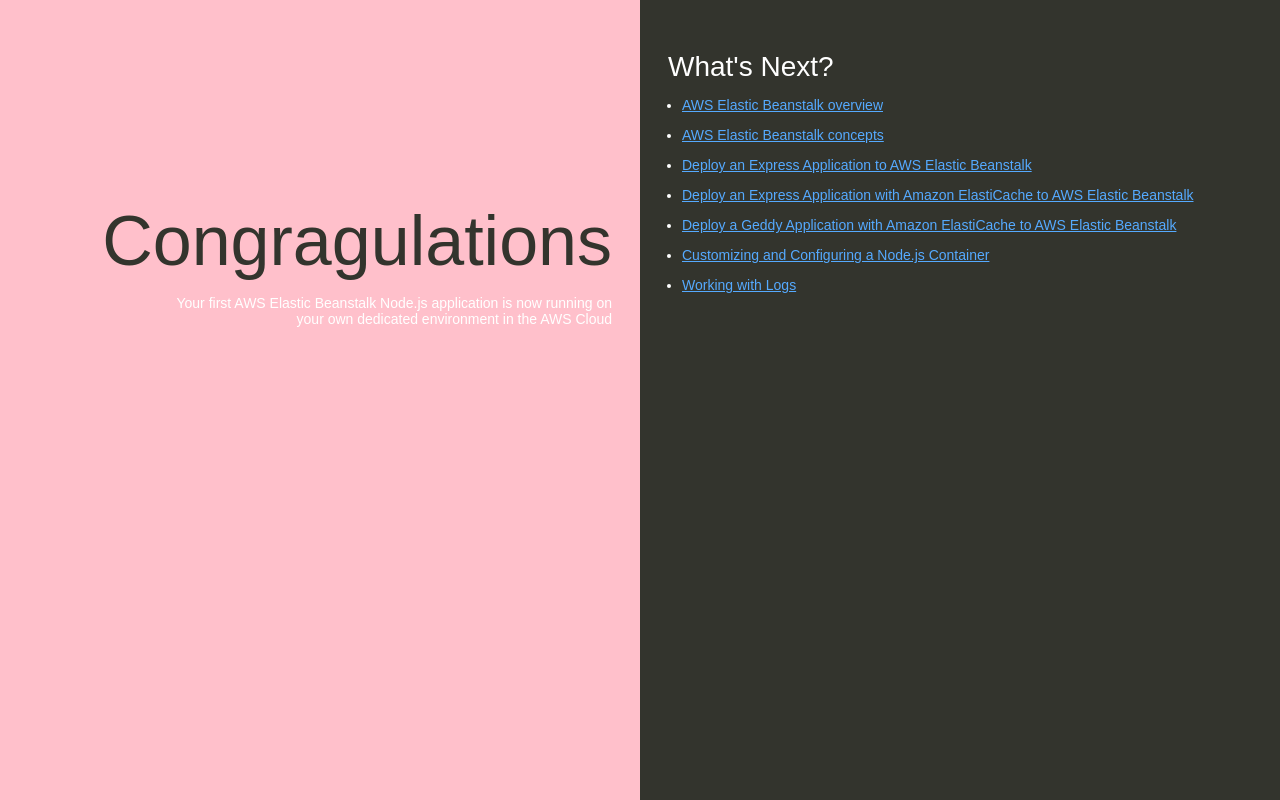
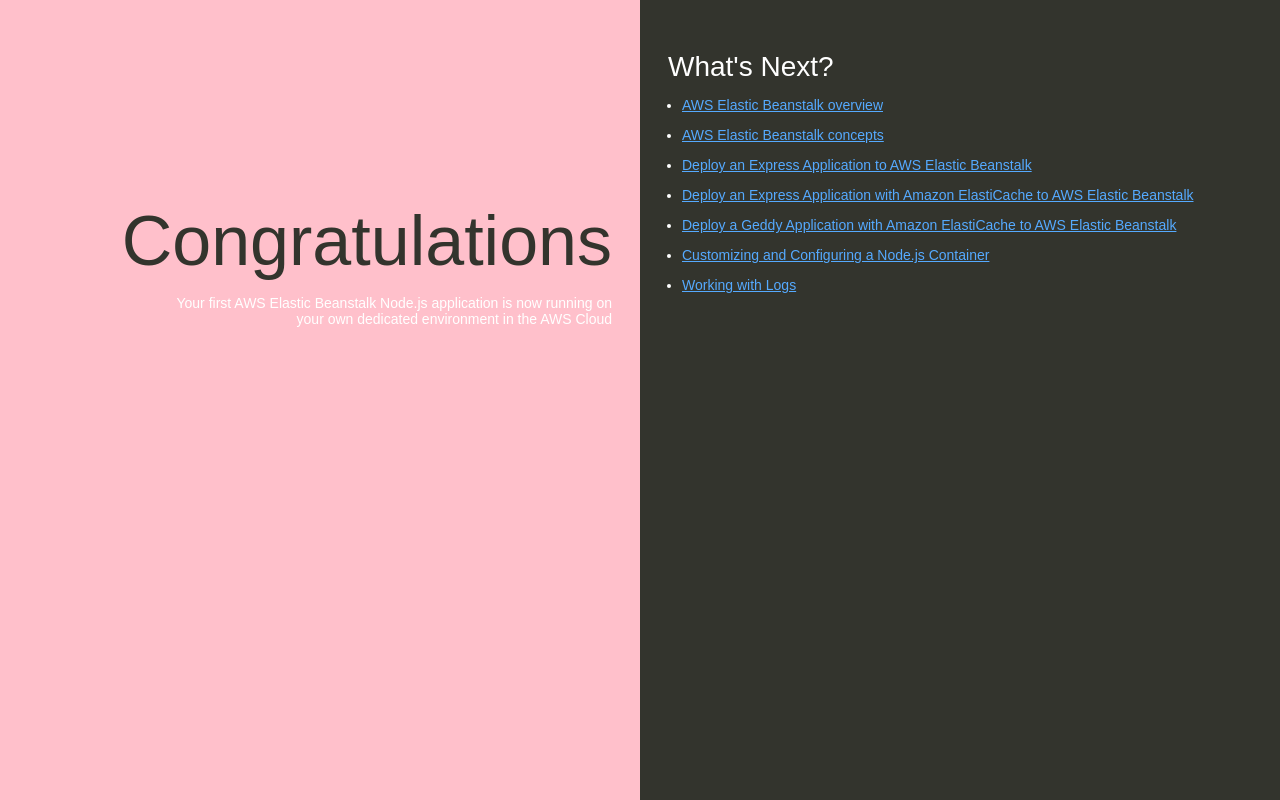
Before and after one commit to varmasa/AWS-Nodejs-Beanstalk-App, a plain HTML site: page index.html in a window 1280 px wide. Drawn offline with Linux system fonts and the light colour scheme.

Commit message:
Update index.html

```diff
--- a/index.html
+++ b/index.html
@@ -74,7 +74,7 @@
   </head>
   <body>
     <div class="textColumn">
-      <h1>Congragulations</h1>
+      <h1>Congratulations</h1>
       <p>Your first AWS Elastic Beanstalk Node.js application is now running on your own dedicated environment in the AWS Cloud</p>
     </div>
     <div class="linksColumn">
```
